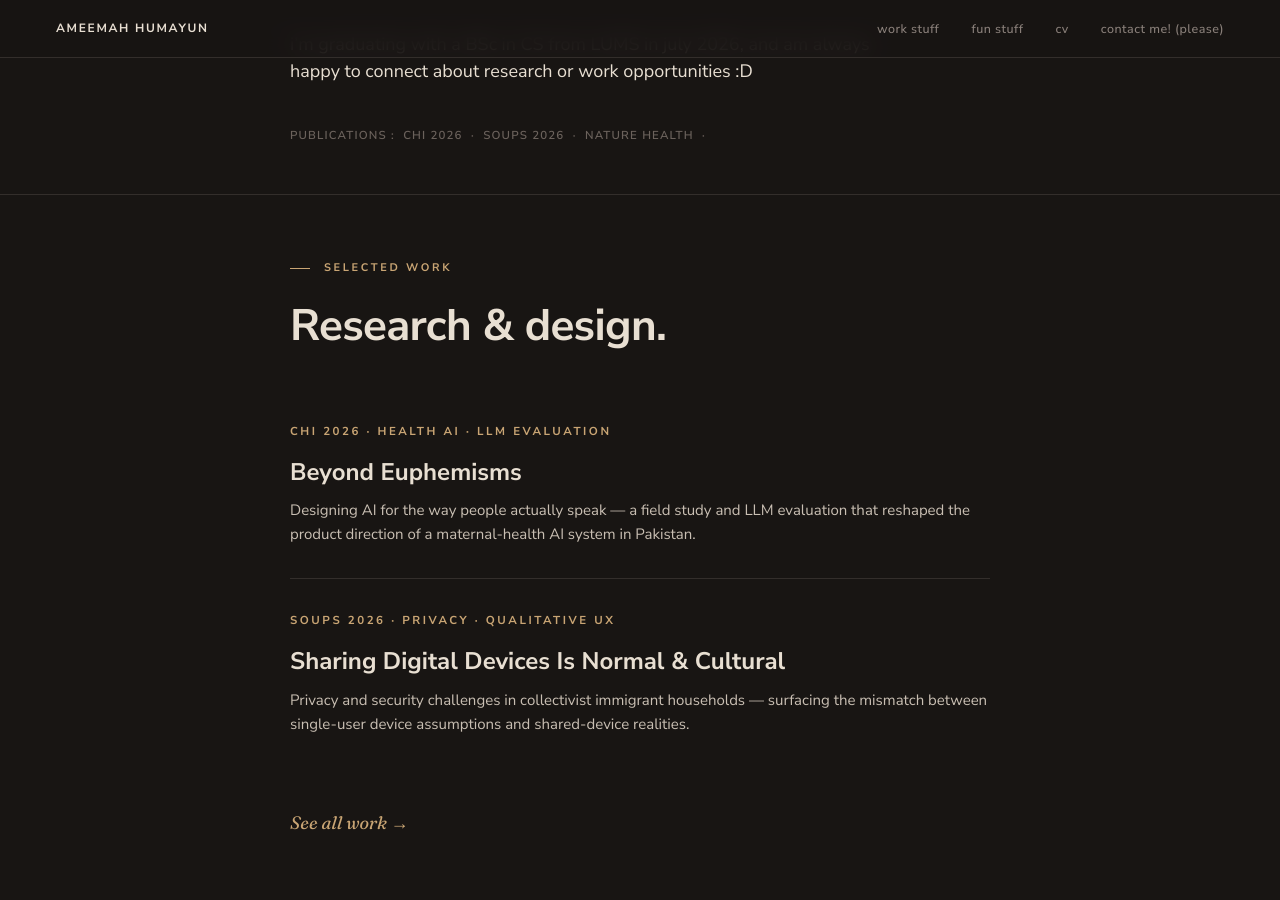
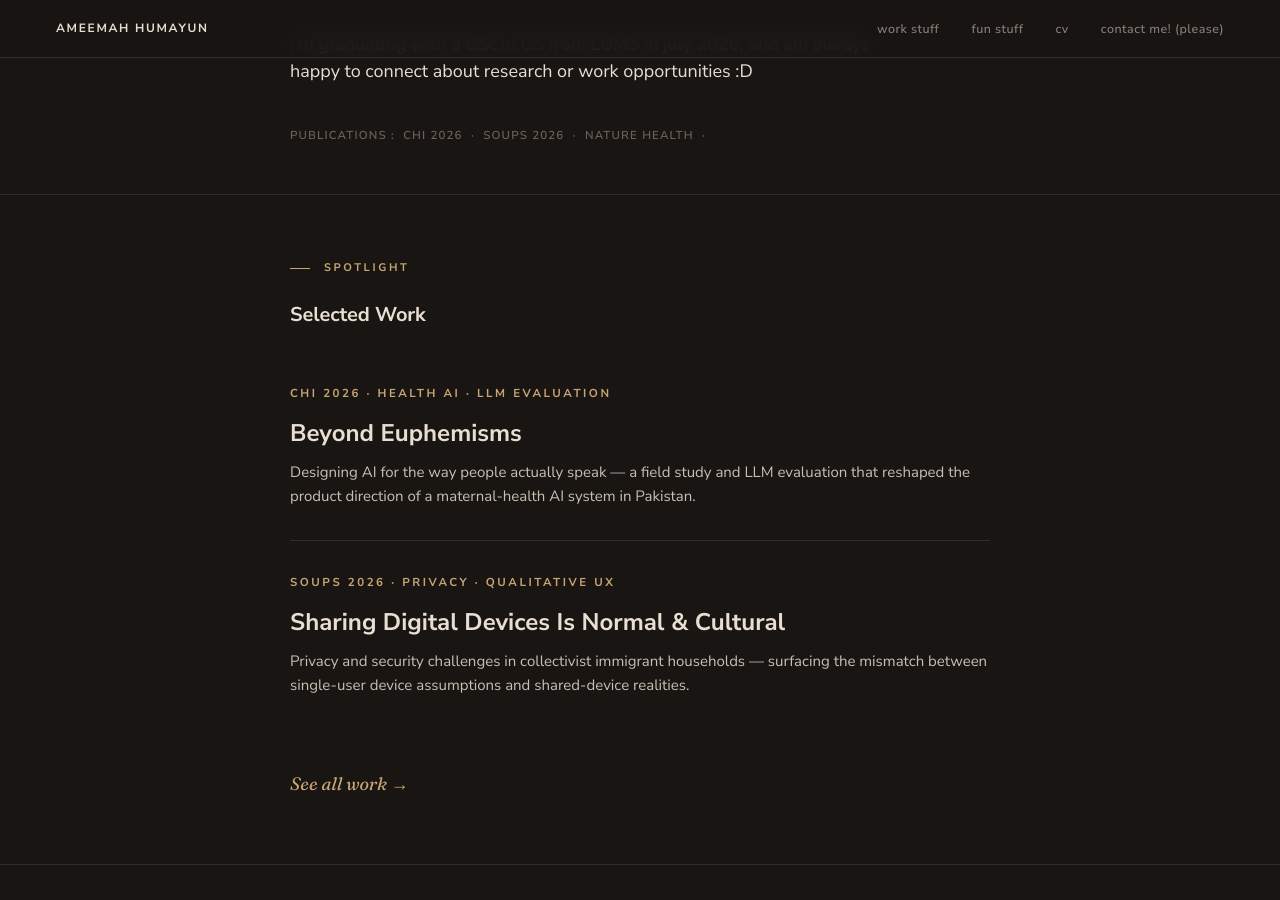
Before and after one commit to ameemahumayun/ameemahumayun.github.io, a Jekyll site: the page built from index.html, in a window 1280 px wide and 900 px high, scrolled down 315 px. Built offline with Jekyll 4.4.1, drawn with Linux system fonts in a browser that asks for light colours.

Commit message:
Update index.html

```diff
--- a/index.html
+++ b/index.html
@@ -27,10 +27,10 @@ description: Mixed-methods UX researcher working on human-centered AI for health
 <!-- WORK PREVIEW -->
 <section class="section" id="work">
   <div class="container">
-    <div class="section-num">Selected Work</div>
-    <h2>Research &amp; design.</h2>
+    <div class="section-num">Spotlight</div>
+    <h3>Selected Work</h3>
 
-    <div class="outcomes" style="margin-top:2.5rem;">
+    <div class="outcomes" style="margin-top:1.5rem;">
       <div class="outcome" style="padding:2rem 0;">
         <a href="{{ '/work/beyond-euphemisms/' | relative_url }}" style="display:block;">
           <div class="eyebrow" style="margin-bottom:10px;">CHI 2026 · Health AI · LLM Evaluation</div>
```
